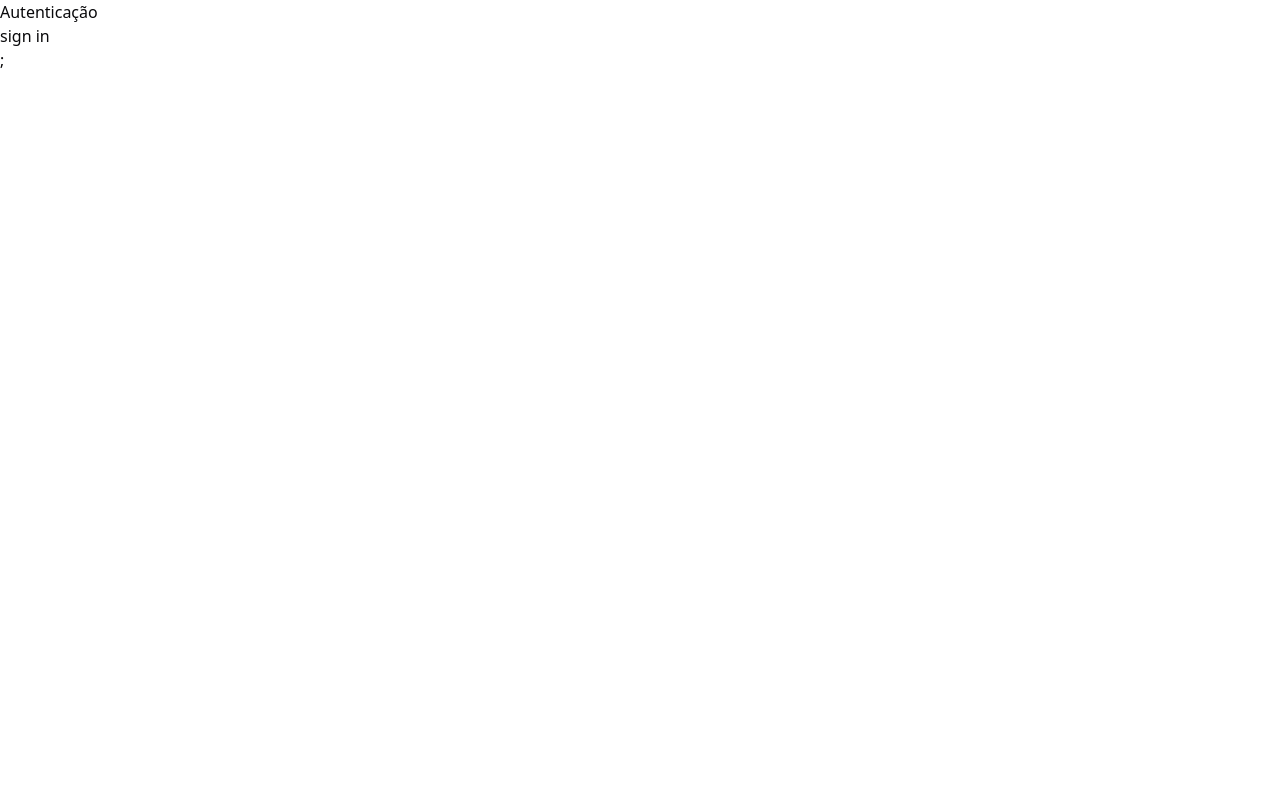
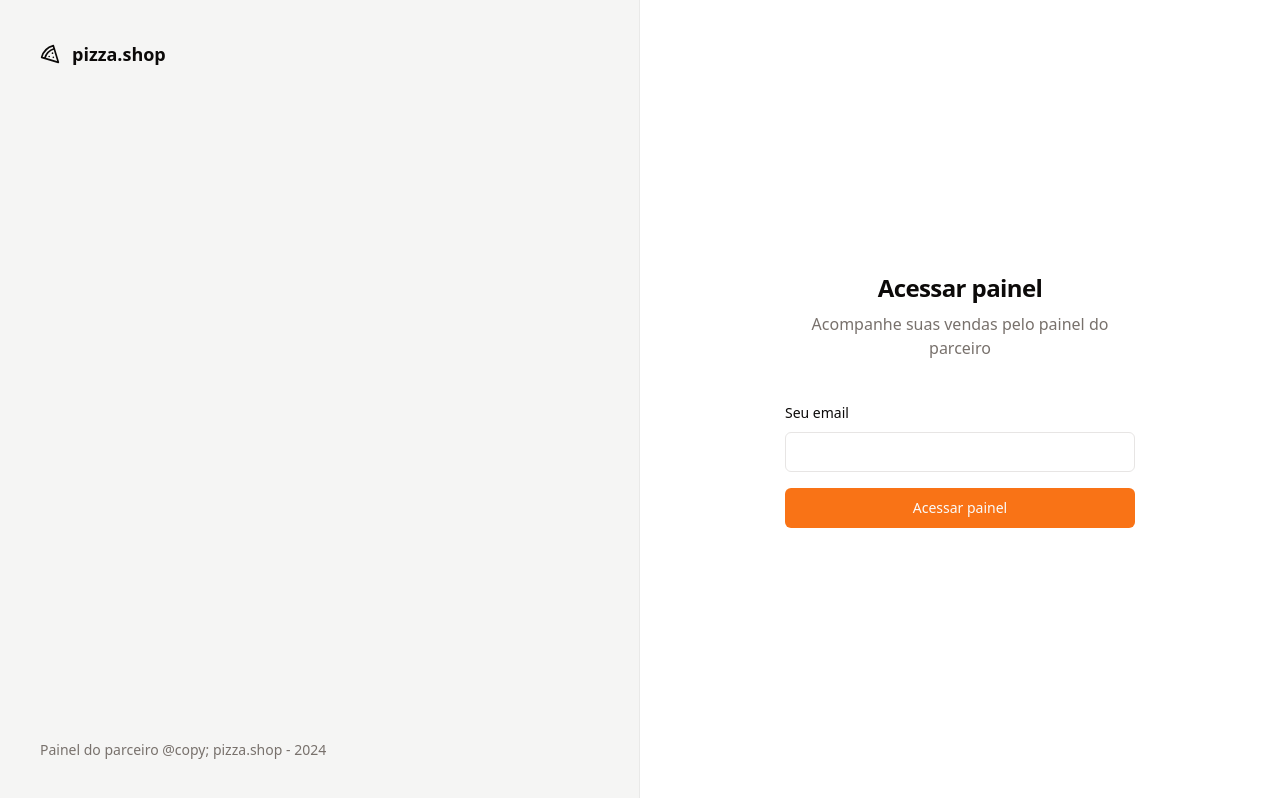
Before and after one commit to duccini/pizzashop, a React app: page /sign-in in a window 1280 px wide. Built offline with nearby package versions, Linux system fonts and the light colour scheme; the HTML template or start-up script is replaced by a standard one.

Commit message:
feat: login page

```diff
--- a/package.json
+++ b/package.json
@@ -10,6 +10,7 @@
     "preview": "vite preview"
   },
   "dependencies": {
+    "@radix-ui/react-label": "^2.0.2",
     "@radix-ui/react-slot": "^1.0.2",
     "class-variance-authority": "^0.7.0",
     "clsx": "^2.1.0",
--- a/src/App.tsx
+++ b/src/App.tsx
@@ -8,7 +8,7 @@
   return (
     <HelmetProvider>
       <Helmet titleTemplate="%s | pizza.shop" />
-      <RouterProvider router={router} />;
+      <RouterProvider router={router} />
     </HelmetProvider>
   );
 }
--- /dev/null
+++ b/src/components/ui/input.tsx
@@ -0,0 +1,25 @@
+import * as React from "react"
+
+import { cn } from "@/lib/utils"
+
+export interface InputProps
+  extends React.InputHTMLAttributes<HTMLInputElement> {}
+
+const Input = React.forwardRef<HTMLInputElement, InputProps>(
+  ({ className, type, ...props }, ref) => {
+    return (
+      <input
+        type={type}
+        className={cn(
+          "flex h-10 w-full rounded-md border border-input bg-background px-3 py-2 text-sm ring-offset-background file:border-0 file:bg-transparent file:text-sm file:font-medium placeholder:text-muted-foreground focus-visible:outline-none focus-visible:ring-2 focus-visible:ring-ring focus-visible:ring-offset-2 disabled:cursor-not-allowed disabled:opacity-50",
+          className
+        )}
+        ref={ref}
+        {...props}
+      />
+    )
+  }
+)
+Input.displayName = "Input"
+
+export { Input }
--- /dev/null
+++ b/src/components/ui/label.tsx
@@ -0,0 +1,24 @@
+import * as React from "react"
+import * as LabelPrimitive from "@radix-ui/react-label"
+import { cva, type VariantProps } from "class-variance-authority"
+
+import { cn } from "@/lib/utils"
+
+const labelVariants = cva(
+  "text-sm font-medium leading-none peer-disabled:cursor-not-allowed peer-disabled:opacity-70"
+)
+
+const Label = React.forwardRef<
+  React.ElementRef<typeof LabelPrimitive.Root>,
+  React.ComponentPropsWithoutRef<typeof LabelPrimitive.Root> &
+    VariantProps<typeof labelVariants>
+>(({ className, ...props }, ref) => (
+  <LabelPrimitive.Root
+    ref={ref}
+    className={cn(labelVariants(), className)}
+    {...props}
+  />
+))
+Label.displayName = LabelPrimitive.Root.displayName
+
+export { Label }
--- a/src/global.css
+++ b/src/global.css
@@ -5,64 +5,47 @@
 @layer base {
   :root {
     --background: 0 0% 100%;
-      --foreground: 240 10% 3.9%;
-
+    --foreground: 20 14.3% 4.1%;
     --card: 0 0% 100%;
-      --card-foreground: 240 10% 3.9%;
-
+    --card-foreground: 20 14.3% 4.1%;
     --popover: 0 0% 100%;
-      --popover-foreground: 240 10% 3.9%;
-
-      --primary: 240 5.9% 10%;
-      --primary-foreground: 0 0% 98%;
-
-      --secondary: 240 4.8% 95.9%;
-      --secondary-foreground: 240 5.9% 10%;
-
-      --muted: 240 4.8% 95.9%;
-      --muted-foreground: 240 3.8% 46.1%;
-
-      --accent: 240 4.8% 95.9%;
-      --accent-foreground: 240 5.9% 10%;
-
+    --popover-foreground: 20 14.3% 4.1%;
+    --primary: 24.6 95% 53.1%;
+    --primary-foreground: 60 9.1% 97.8%;
+    --secondary: 60 4.8% 95.9%;
+    --secondary-foreground: 24 9.8% 10%;
+    --muted: 60 4.8% 95.9%;
+    --muted-foreground: 25 5.3% 44.7%;
+    --accent: 60 4.8% 95.9%;
+    --accent-foreground: 24 9.8% 10%;
     --destructive: 0 84.2% 60.2%;
-      --destructive-foreground: 0 0% 98%;
-
-      --border: 240 5.9% 90%;
-      --input: 240 5.9% 90%;
-      --ring: 240 10% 3.9%;
-
+    --destructive-foreground: 60 9.1% 97.8%;
+    --border: 20 5.9% 90%;
+    --input: 20 5.9% 90%;
+    --ring: 24.6 95% 53.1%;
     --radius: 0.5rem;
   }
 
   .dark {
-      --background: 240 10% 3.9%;
-      --foreground: 0 0% 98%;
-
-      --card: 240 10% 3.9%;
-      --card-foreground: 0 0% 98%;
-
-      --popover: 240 10% 3.9%;
-      --popover-foreground: 0 0% 98%;
-
-      --primary: 0 0% 98%;
-      --primary-foreground: 240 5.9% 10%;
-
-      --secondary: 240 3.7% 15.9%;
-      --secondary-foreground: 0 0% 98%;
-
-      --muted: 240 3.7% 15.9%;
-      --muted-foreground: 240 5% 64.9%;
-
-      --accent: 240 3.7% 15.9%;
-      --accent-foreground: 0 0% 98%;
-
-      --destructive: 0 62.8% 30.6%;
-      --destructive-foreground: 0 0% 98%;
-
-      --border: 240 3.7% 15.9%;
-      --input: 240 3.7% 15.9%;
-      --ring: 240 4.9% 83.9%;
+    --background: 20 14.3% 4.1%;
+    --foreground: 60 9.1% 97.8%;
+    --card: 20 14.3% 4.1%;
+    --card-foreground: 60 9.1% 97.8%;
+    --popover: 20 14.3% 4.1%;
+    --popover-foreground: 60 9.1% 97.8%;
+    --primary: 20.5 90.2% 48.2%;
+    --primary-foreground: 60 9.1% 97.8%;
+    --secondary: 12 6.5% 15.1%;
+    --secondary-foreground: 60 9.1% 97.8%;
+    --muted: 12 6.5% 15.1%;
+    --muted-foreground: 24 5.4% 63.9%;
+    --accent: 12 6.5% 15.1%;
+    --accent-foreground: 60 9.1% 97.8%;
+    --destructive: 0 72.2% 50.6%;
+    --destructive-foreground: 60 9.1% 97.8%;
+    --border: 12 6.5% 15.1%;
+    --input: 12 6.5% 15.1%;
+    --ring: 20.5 90.2% 48.2%;
   }
 }
 
--- a/src/pages/_layouts/auth.tsx
+++ b/src/pages/_layouts/auth.tsx
@@ -1,11 +1,21 @@
 import { Outlet } from "react-router-dom";
+import { Pizza } from "lucide-react";
 
 export function AuthLayout() {
   return (
-    <div>
-      <h1>Autenticação</h1>
+    <div className="grid min-h-screen grid-cols-2">
+      <div className="flex h-full flex-col justify-between border-r border-foreground/5 bg-muted p-10 text-muted-foreground">
+        <div className="flex items-center gap-3 text-lg font-medium text-foreground">
+          <Pizza className="h-5 w-5" />
+          <span className="font-semibold">pizza.shop</span>
+        </div>
 
-      <div>
+        <footer className="text-sm">
+          Painel do parceiro @copy; pizza.shop - {new Date().getFullYear()}
+        </footer>
+      </div>
+
+      <div className="flex flex-col items-center justify-center">
         <Outlet />
       </div>
     </div>
--- a/src/pages/auth/sign-in.tsx
+++ b/src/pages/auth/sign-in.tsx
@@ -1,10 +1,35 @@
+import { Button } from "@/components/ui/button";
+import { Input } from "@/components/ui/input";
+import { Label } from "@/components/ui/label";
 import { Helmet } from "react-helmet-async";
 
 export function SignIn() {
   return (
     <>
       <Helmet title="Login" />
-      <h1>sign in</h1>
+      <div className="p-8">
+        <div className="flex w-[350px] flex-col justify-center gap-6">
+          <div className="flex flex-col gap-2 text-center">
+            <h1 className="text-2xl font-semibold tracking-tight">
+              Acessar painel
+            </h1>
+            <p className="text-md text-muted-foreground">
+              Acompanhe suas vendas pelo painel do parceiro
+            </p>
+          </div>
+
+          <form className="mt-4 space-y-4">
+            <div className="space-y-2">
+              <Label htmlFor="email">Seu email</Label>
+              <Input id="email" type="email" />
+            </div>
+
+            <Button className="w-full" type="submit">
+              Acessar painel
+            </Button>
+          </form>
+        </div>
+      </div>
     </>
   );
 }
```
Also changed, not shown: 2 other files (tests, documents, lock files or other folders). Lines whose indentation alone changed are shown as unchanged.
